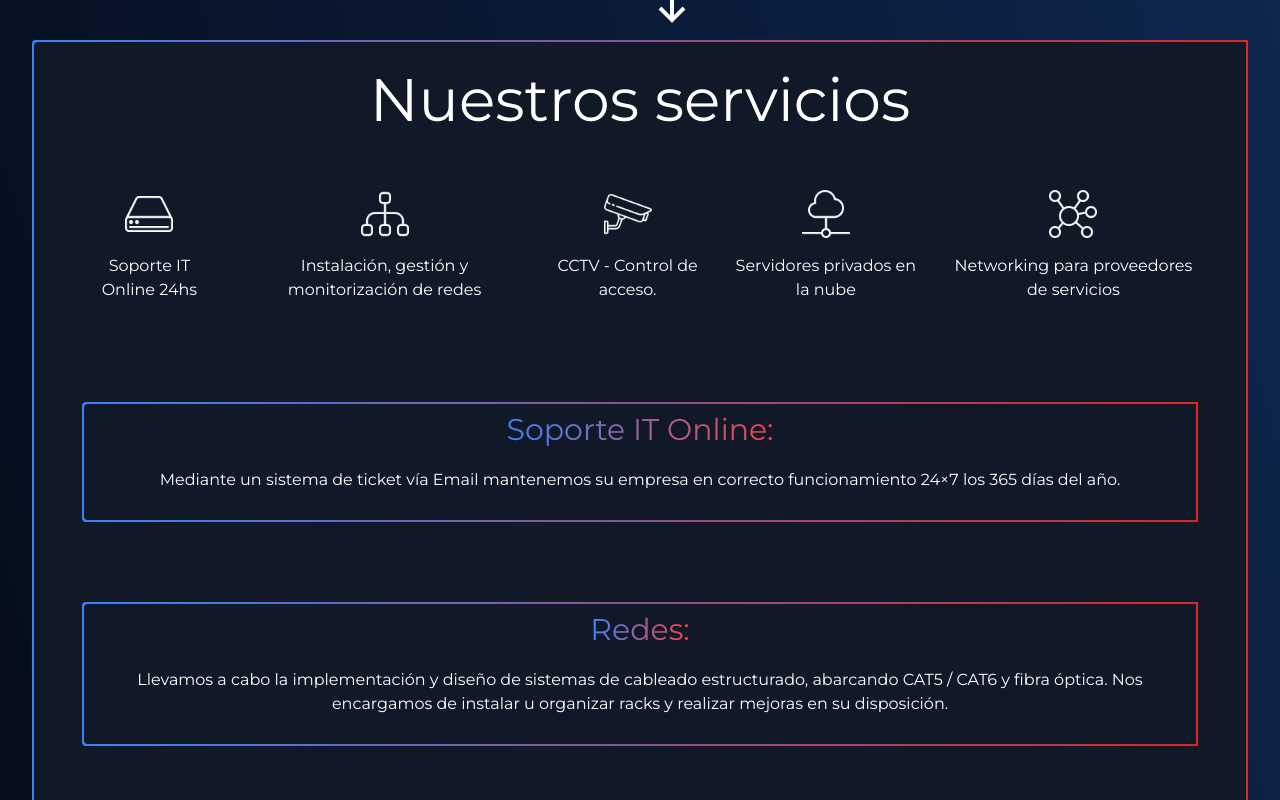
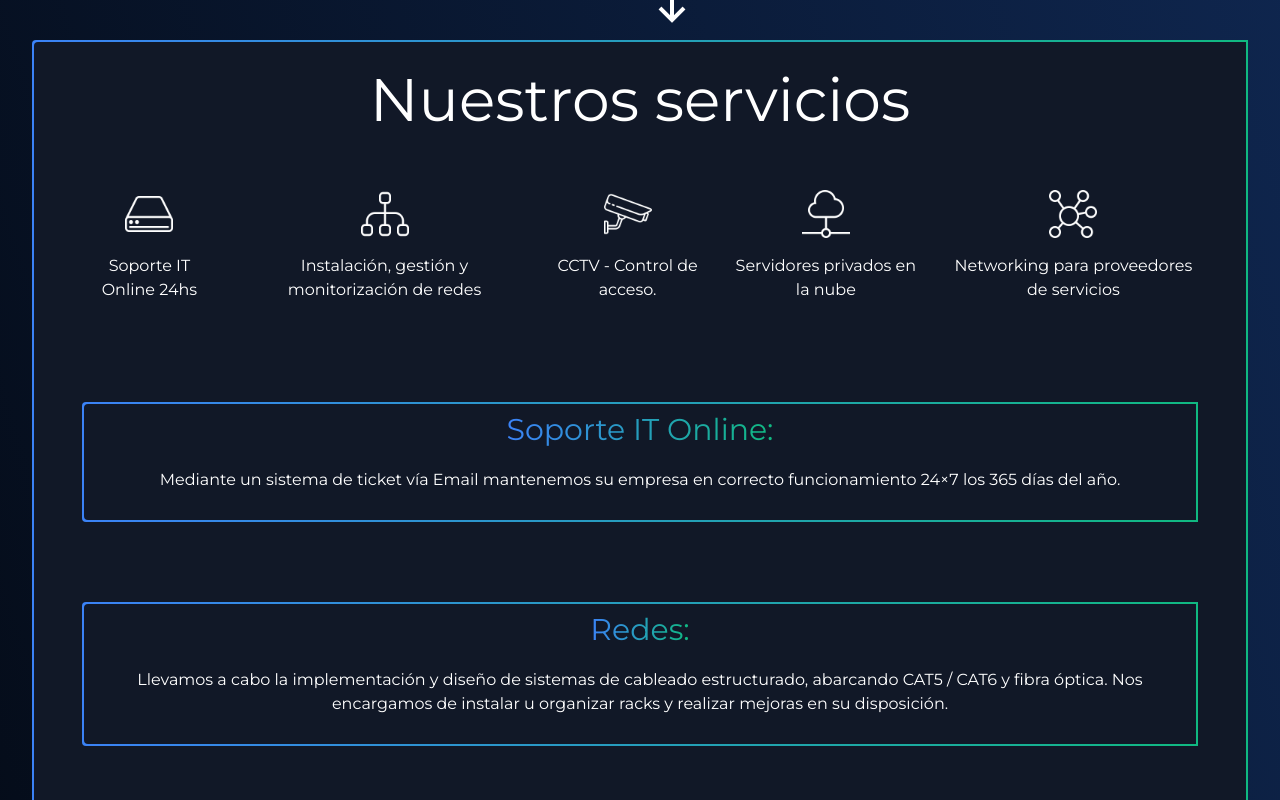
Before and after one commit to Guidoll2/pidosoporte, a Next.js app: page / in a window 1280 px wide. Both pictures are taken after a click on the button "Ver más". Shown: the part 728-1528 px from the top of the page. Built offline with nearby package versions, Linux system fonts and the light colour scheme.

Commit message:
Normalizando gama de colores

```diff
--- a/src/app/servicios.tsx
+++ b/src/app/servicios.tsx
@@ -15,7 +15,7 @@ const ServiciosContainer = () => {
   return (
 
 
-    <div id="containerservicios" className={`relative mt-16 md:mt-40 bg-gradient-to-r from-blue-500 to-red-600 text-white rounded-l p-0.5 mr-8 ml-8 ${expanded ?  'h-auto' : 'h-auto overflow-hidden'}`}>
+    <div id="containerservicios" className={`relative mt-16 md:mt-40 bg-gradient-to-r from-blue-500 to-emerald-500 text-white rounded-l p-0.5 mr-8 ml-8 ${expanded ?  'h-auto' : 'h-auto overflow-hidden'}`}>
       <div className="flex flex-col justify-center items-center p-2 bg-gray-900 rounded-l ">
         <span className="flex text-white rounded-3xl p-5 text-4xl md:text-6xl">
           Nuestros servicios
@@ -54,48 +54,48 @@ const ServiciosContainer = () => {
         {expanded && (
 
 
-          <div className="flex grid grid-cols-1 md:grid-cols-1 items-center gap-5 md:gap-20 p-10 md:flex-row md:items-start md:justify-center expandable-container">
+          <div className="flex grid grid-cols-1 md:grid-cols-1 items-center gap-5 md:gap-20 md:p-10 md:flex-row md:items-start md:justify-center expandable-container">
 
 
-            <div id="containerservicios" className= "relative bg-gradient-to-r from-blue-500 to-red-600 text-white rounded-l p-0.5 ">
+            <div id="containerservicios" className= "relative bg-gradient-to-r from-blue-500 to-emerald-500 text-white rounded-l p-0.5 w-full">
             <div className="flex flex-col justify-center items-center p-2 bg-gray-900 rounded-l ">
 
-            <p className="text-3xl text-center bg-gradient-to-r from-blue-500 to-red-500 text-transparent bg-clip-text">Soporte IT Online:</p>
+            <p className="text-3xl text-center bg-gradient-to-r from-blue-500 to-emerald-500 text-transparent bg-clip-text">Soporte IT Online:</p>
             <ul>
               <li className="text-center p-5">Mediante un sistema de ticket vía Email mantenemos su empresa en correcto funcionamiento 24×7 los 365 días del año.</li>
             </ul></div></div>
 
-            <div id="containerservicios" className= "relative bg-gradient-to-r from-blue-500 to-red-600 text-white rounded-l p-0.5 ">
+            <div id="containerservicios" className= "relative bg-gradient-to-r from-blue-500 to-emerald-500 text-white rounded-l p-0.5 ">
             <div className="flex flex-col justify-center items-center p-2 bg-gray-900 rounded-l ">
 
 
-            <p className="text-3xl text-center bg-gradient-to-r from-blue-500 to-red-500 text-transparent bg-clip-text ">Redes:</p>
+            <p className="text-3xl text-center bg-gradient-to-r from-blue-500 to-emerald-500 text-transparent bg-clip-text ">Redes:</p>
             <ul>
               <li className="text-center p-5">Llevamos a cabo la implementación y diseño de sistemas de cableado estructurado, abarcando CAT5 / CAT6 y fibra óptica. Nos encargamos de instalar u organizar racks y realizar mejoras en su disposición.</li>
             </ul></div></div>
 
 
-            <div id="containerservicios" className= "relative bg-gradient-to-r from-blue-500 to-red-600 text-white rounded-l p-0.5 ">
+            <div id="containerservicios" className= "relative bg-gradient-to-r from-blue-500 to-emerald-500 text-white rounded-l p-0.5 ">
             <div className="flex flex-col justify-center items-center p-2 bg-gray-900 rounded-l ">
-            <p className="text-3xl text-center bg-gradient-to-r from-blue-500 to-red-500 text-transparent bg-clip-text ">Videovigilancia y control de acceso:</p>
+            <p className="text-3xl text-center bg-gradient-to-r from-blue-500 to-emerald-500 text-transparent bg-clip-text ">Videovigilancia y control de acceso:</p>
             <ul>
               <li className="text-center p-5">Instalamos cámaras IP y sistemas de CCTV así como también soluciones para el control de acceso.</li>
             </ul>
 
             </div></div>
 
-            <div id="containerservicios" className= "relative bg-gradient-to-r from-blue-500 to-red-600 text-white rounded-l p-0.5 ">
+            <div id="containerservicios" className= "relative bg-gradient-to-r from-blue-500 to-emerald-500 text-white rounded-l p-0.5 ">
             <div className="flex flex-col justify-center items-center p-2 bg-gray-900 rounded-l ">
-            <p className="text-3xl text-center bg-gradient-to-r from-blue-500 to-red-500 text-transparent bg-clip-text ">Hardware y software empresarial:</p>
+            <p className="text-3xl text-center bg-gradient-to-r from-blue-500 to-emerald-500 text-transparent bg-clip-text ">Hardware y software empresarial:</p>
             <ul>
               <li className="text-center p-5">
 Disponemos de una extensa red de colaboradores tecnológicos que nos capacitan para ofrecer las últimas innovaciones en software y hardware, asegurándonos de mantenernos al día con los requisitos específicos de su empresa o comercio.</li>
             </ul>
 </div></div>
 
-<div id="containerservicios" className= "relative bg-gradient-to-r from-blue-500 to-red-600 text-white rounded-l p-0.5 ">
+<div id="containerservicios" className= "relative bg-gradient-to-r from-blue-500 to-emerald-500 text-white rounded-l p-0.5 ">
             <div className="flex flex-col justify-center items-center p-2 bg-gray-900 rounded-l ">
-            <p className="text-3xl text-center bg-gradient-to-r from-blue-500 to-red-500 text-transparent bg-clip-text ">Urgencias en el acto:</p>
+            <p className="text-3xl text-center bg-gradient-to-r from-blue-500 to-emerald-500 text-transparent bg-clip-text ">Urgencias en el acto:</p>
             <ul>
               <li className="text-center p-5" >Contratos con diferentes opciones de SLA (tiempo de respuesta y solución de problemas). Respuesta telefónica y contacto directo en caso de urgencia o denegación de servicio.</li>
             </ul>
```
